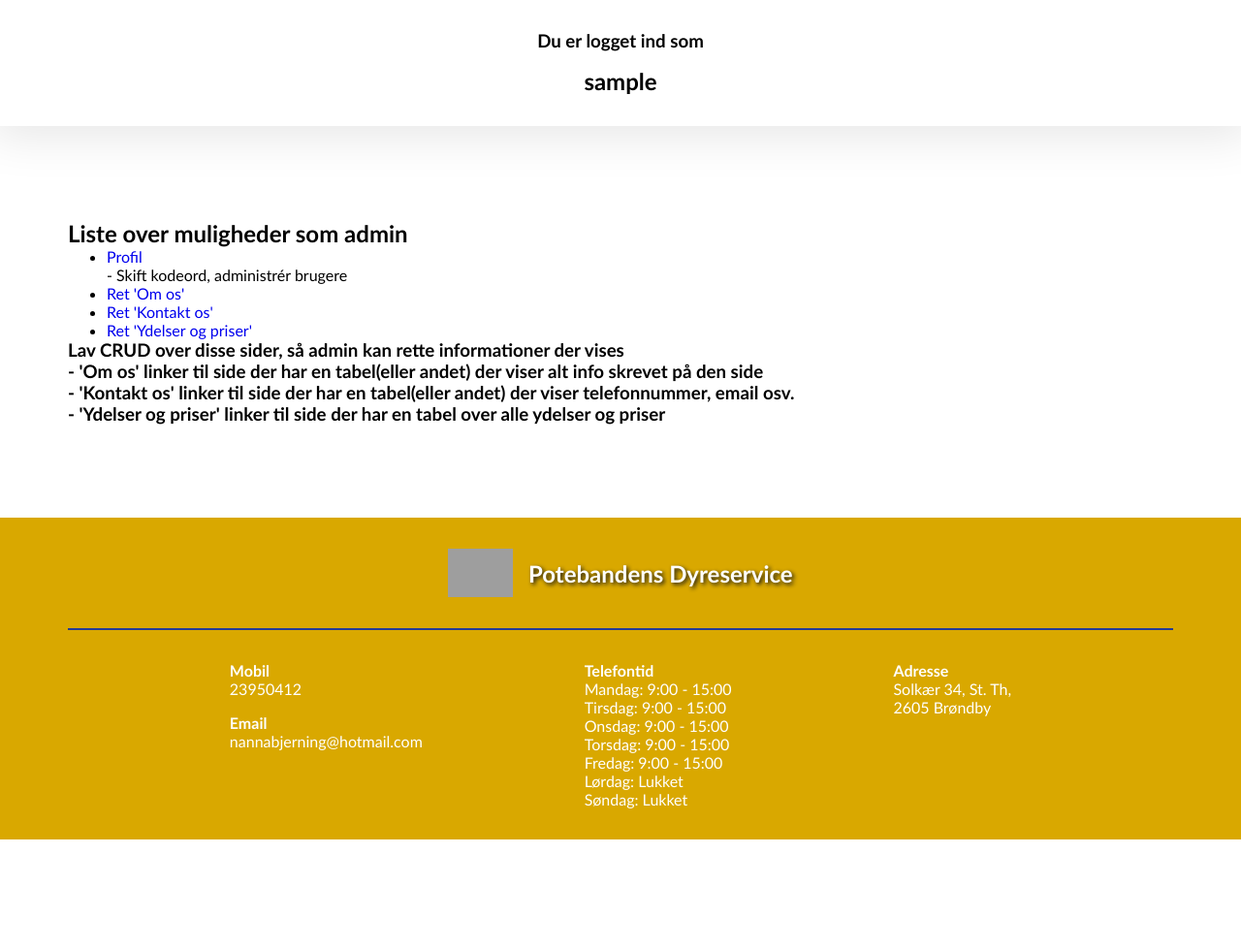
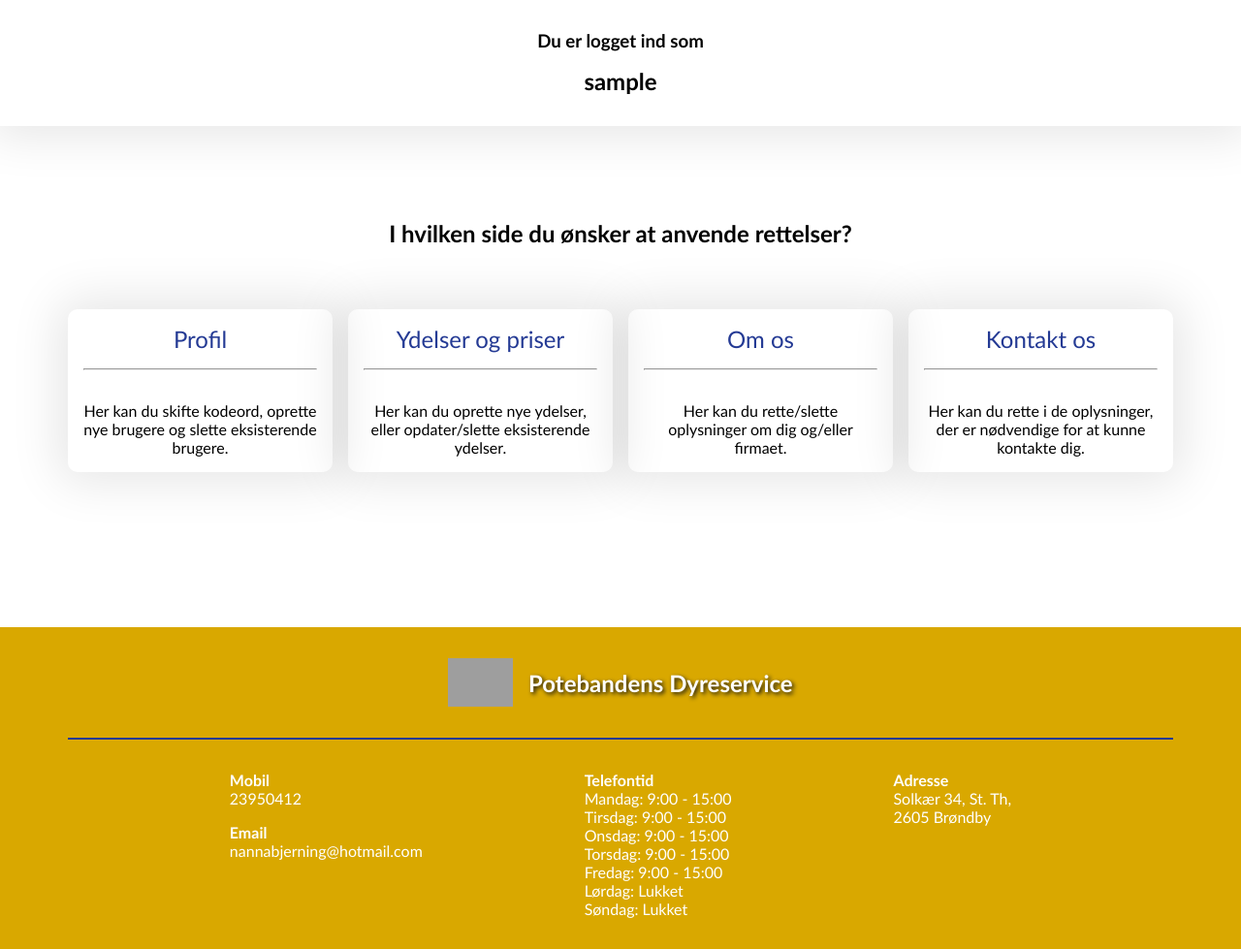
Before and after one commit to nataschabjerning/Potebandens-Dyreservice, a PHP site: page /admin.php in a window 1280 px wide. Shown: the part 515-1494 px from the top of the page at 97% size. Before the commit the page ends 1381 px from the top, so only its background shows below. Run offline with PHP 8.4, Linux system fonts and the light colour scheme; the visitor is signed in with stand-in values (Sample User, id 1); data that the repository does not hold is empty; style sheets or scripts are compiled from the project's sources; grey boxes are pictures that could not be loaded.

Commit message:
styling for admin page

```diff
--- a/Potebandens-Dyreservice/about.php
+++ b/Potebandens-Dyreservice/about.php
@@ -20,6 +20,7 @@
         <!-- if logged in -->
         <?php if (isset($_SESSION["id"])  || isset($_SESSION["username"])) { ?>
 
+            <div class="subheader">
                 <div class="logged-in">
                     <h3>Du er logget ind som</h3>
                     <h2><?php echo $_SESSION["username"]; ?></h2>
@@ -27,6 +28,7 @@
 
                 <div class="back">
                     <a href="admin.php">Tilbage til oversigt</a>
+                </div>
             </div>
 
             <!-- include admin php blocks here -->
--- a/Potebandens-Dyreservice/admin.php
+++ b/Potebandens-Dyreservice/admin.php
@@ -11,15 +11,7 @@
     <div class="subhero">
         <div class="overlay"></div>
         <div class="page-title">
-            <h1>Administrator Side</h1>
-            <?php
-                if (isset($_SESSION["id"])  || isset($_SESSION["username"])) {
-                    echo "<h3>" . $_SESSION["username"] . "</h3>";
-                }
-                else {
-                    echo "<h3>Administrator</h3>";
-                }
-            ?>
+            <h1>Administrator</h1>
         </div>
     </div>
 
@@ -28,9 +20,11 @@
         <!-- if logged in -->
         <?php if (isset($_SESSION["id"])  || isset($_SESSION["username"])) { ?>
 
-            <div class="logged-in">
-                <h3>Du er logget ind som</h3>
-                <h2><?php echo $_SESSION["username"]; ?></h2>
+            <div class="subheader">
+                <div class="logged-in">
+                    <h3>Du er logget ind som</h3>
+                    <h2><?php echo $_SESSION["username"]; ?></h2>
+                </div>
             </div>
 
             <!-- include php blocks here -->
--- a/Potebandens-Dyreservice/contact.php
+++ b/Potebandens-Dyreservice/contact.php
@@ -20,6 +20,7 @@
         <!-- if logged in -->
         <?php if (isset($_SESSION["id"])  || isset($_SESSION["username"])) { ?>
 
+            <div class="subheader">
                 <div class="logged-in">
                     <h3>Du er logget ind som</h3>
                     <h2><?php echo $_SESSION["username"]; ?></h2>
@@ -27,6 +28,7 @@
 
                 <div class="back">
                     <a href="admin.php">Tilbage til oversigt</a>
+                </div>
             </div>
 
             <!-- include admin php blocks here -->
--- a/Potebandens-Dyreservice/js/script.js
+++ b/Potebandens-Dyreservice/js/script.js
@@ -141,9 +141,9 @@ $(document).ready(function(){
             // WORK ON APPEND TO TABLE INSTEAD OF RELOADING PAGE SO #ALERTMESSAGE KEEPS BEING ON PAGE AFTER ADDING NEW SERVICE
 
             // reload page after 3 seconds (#alertMessage dissappears)
-            // setTimeout(function() {
-            //     location.reload();
-            // }, 3000);
+            setTimeout(function() {
+                location.reload();
+            }, 2500);
 		})
     });
 
--- a/Potebandens-Dyreservice/php-partials/blocks/admin/list/list.php
+++ b/Potebandens-Dyreservice/php-partials/blocks/admin/list/list.php
@@ -2,23 +2,48 @@
 
     <div class="container">
 
-        <h2>Liste over muligheder som admin</h2>
+        <h2>I hvilken side du ønsker at anvende rettelser?</h2>
 
-        <ul>
-            <li>
-                <a href="profile.php">Profil</a>
-                <p>- Skift kodeord, administrér brugere</p>
-            </li>
-            <li><a href="about.php">Ret 'Om os'</a></li>
-            <li><a href="contact.php">Ret 'Kontakt os'</a></li>
-            <li><a href="services.php">Ret 'Ydelser og priser'</a></li>
-        </ul>
-
-        <h3>Lav CRUD over disse sider, så admin kan rette informationer der vises</h3>
-
-        <h3>- 'Om os' linker til side der har en tabel(eller andet) der viser alt info skrevet på den side</h3>
-        <h3>- 'Kontakt os' linker til side der har en tabel(eller andet) der viser telefonnummer, email osv.</h3>
-        <h3>- 'Ydelser og priser' linker til side der har en tabel over alle ydelser og priser</h3>
+        <div class="list-items">
+            <ul>
+                <li>
+                    <div class="link">
+                        <a href="profile.php">Profil</a>
+                    </div>
+                    <hr>
+                    <div class="todo">
+                        <P>Her kan du skifte kodeord, oprette nye brugere og slette eksisterende brugere.</P>
+                    </div>
+                </li>
+                <li>
+                    <div class="link">
+                        <a href="services.php">Ydelser og priser</a>
+                    </div>
+                    <hr>
+                    <div class="todo">
+                        <P>Her kan du oprette nye ydelser, eller opdater/slette eksisterende ydelser.</P>
+                    </div>
+                </li>
+                <li>
+                    <div class="link">
+                        <a href="about.php">Om os</a>
+                    </div>
+                    <hr>
+                    <div class="todo">
+                        <P>Her kan du rette/slette oplysninger om dig og/eller firmaet.</P>
+                    </div>
+                </li>
+                <li>
+                    <div class="link">
+                        <a href="contact.php">Kontakt os</a>
+                    </div>
+                    <hr>
+                    <div class="todo">
+                        <P>Her kan du rette i de oplysninger, der er nødvendige for at kunne kontakte dig.</P>
+                    </div>
+                </li>
+            </ul>
+        </div>
 
     </div>
 
--- a/Potebandens-Dyreservice/php-partials/blocks/admin/list/list.scss
+++ b/Potebandens-Dyreservice/php-partials/blocks/admin/list/list.scss
@@ -0,0 +1,63 @@
+.list {
+    .container {
+        h2 {
+            text-align: center;
+        }
+        .list-items {
+            padding: 4rem 0;
+            ul {
+                display: grid;
+                grid-template-columns: repeat(4, 1fr);
+                gap: 1rem;
+                padding: 0;
+                @media (max-width: 1024px) {
+                    grid-template-columns: repeat(2, 1fr);
+                    row-gap: 2rem;
+                }
+                @media (max-width: 768px) {
+                    grid-template-columns: 1fr;
+                    row-gap: 2rem;
+                }
+                li {
+                    position: relative;
+                    background-size:cover;
+                    background-position: center;
+                    background-repeat: no-repeat;
+                    list-style: none;
+                    padding: 1rem;
+                    border-radius: 10px;
+                    box-shadow: rgba(0, 0, 0, 0.1) 0px 0px 50px 10px;
+                    .link {
+                        display: flex;
+                        align-items: center;
+                        justify-content: center;
+                        gap: .6rem;
+                        font-size: 1.6rem;
+                        margin: 0 auto;
+                        width: fit-content;
+                        @media (max-height: 800px) {
+                            font-size: 1.5rem;
+                        }
+                        a {
+                            color: rgba(36,58,148, 1);
+                            padding: 0 1rem 1rem;
+                        }
+                    }
+                    .todo {
+                        margin: 2rem 0 0;
+                        text-align: center;
+                        font-size: 1rem;
+                    }
+                }
+                li:hover {
+                    background-image: linear-gradient(
+                        to bottom,
+                        rgba(255, 255, 253, .8) 0%,
+                        rgba(255, 255, 255, 0.8) 100%),
+                        url('../../../../../Images/References/rødpote.png'
+                    );
+                }
+            }
+        }
+    }
+}
--- a/Potebandens-Dyreservice/profile.php
+++ b/Potebandens-Dyreservice/profile.php
@@ -20,6 +20,7 @@
         <!-- if logged in show page content -->
         <?php if (isset($_SESSION["id"])  || isset($_SESSION["username"])) { ?>
 
+            <div class="subheader">
                 <div class="logged-in">
                     <h3>Du er logget ind som</h3>
                     <h2><?php echo $_SESSION["username"]; ?></h2>
@@ -27,6 +28,7 @@
 
                 <div class="back">
                     <a href="admin.php">Tilbage til oversigt</a>
+                </div>
             </div>
 
             <?php
--- a/Potebandens-Dyreservice/services.php
+++ b/Potebandens-Dyreservice/services.php
@@ -20,6 +20,7 @@
     <!-- if logged in -->
     <?php if (isset($_SESSION["id"])  || isset($_SESSION["username"])) { ?>
 
+        <div class="subheader">
             <div class="logged-in">
                 <h3>Du er logget ind som</h3>
                 <h2><?php echo $_SESSION["username"]; ?></h2>
@@ -27,6 +28,7 @@
 
             <div class="back">
                 <a href="admin.php">Tilbage til oversigt</a>
+            </div>
         </div>
 
         <!-- include php blocks here -->
```
Also changed, not shown: Potebandens-Dyreservice/css/abstract/general.scss (+17 -25 lines), Potebandens-Dyreservice/php-partials/blocks/admin/services/services.php (+4 -4 lines), Potebandens-Dyreservice/php-partials/blocks/admin/services/services.scss (+36 -14 lines), Potebandens-Dyreservice/php-partials/blocks/admin/update/update.php (+9 -2 lines), Potebandens-Dyreservice/php-partials/blocks/admin/update/update.scss (+64 -6 lines), Images/References/Poter rød2.png (deleted), Images/References/rødpote.png (added), Images/References/rødpotebackground.png (added), Images/References/rødpotesmall.png (added). Lines whose indentation alone changed are shown as unchanged.
